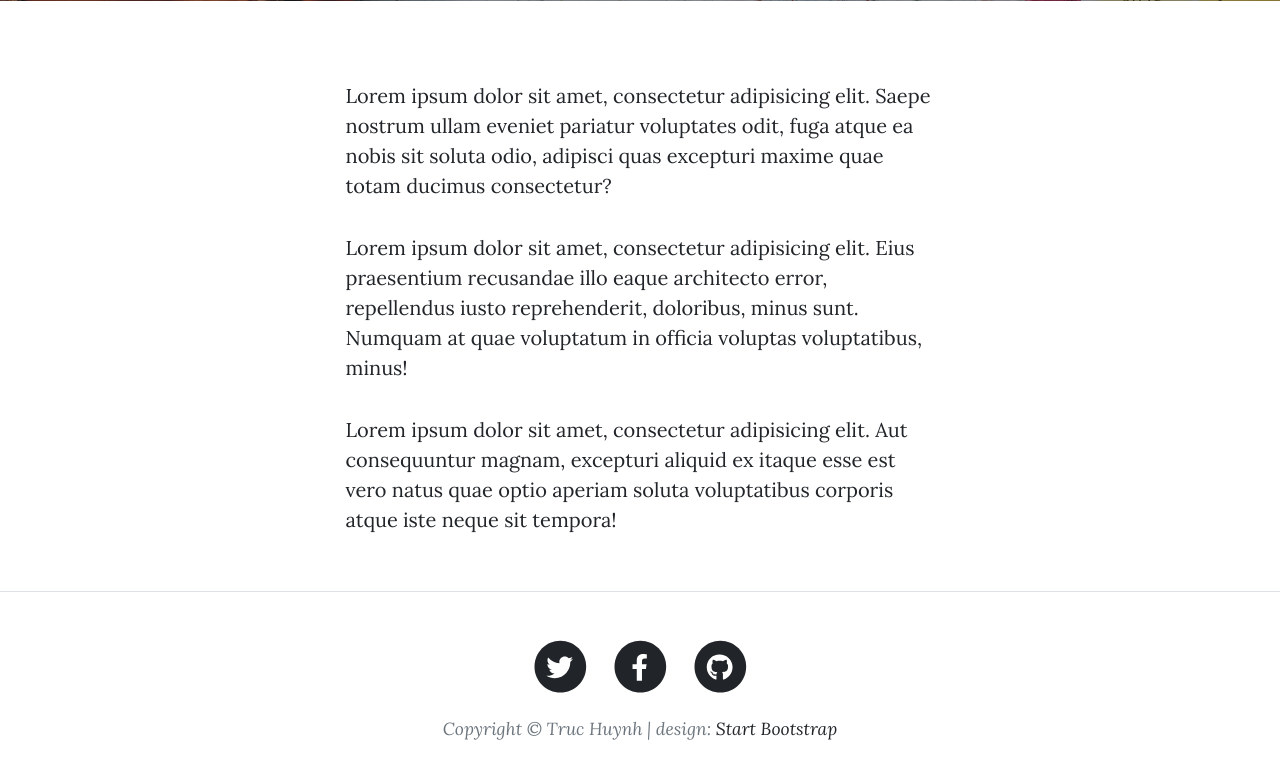
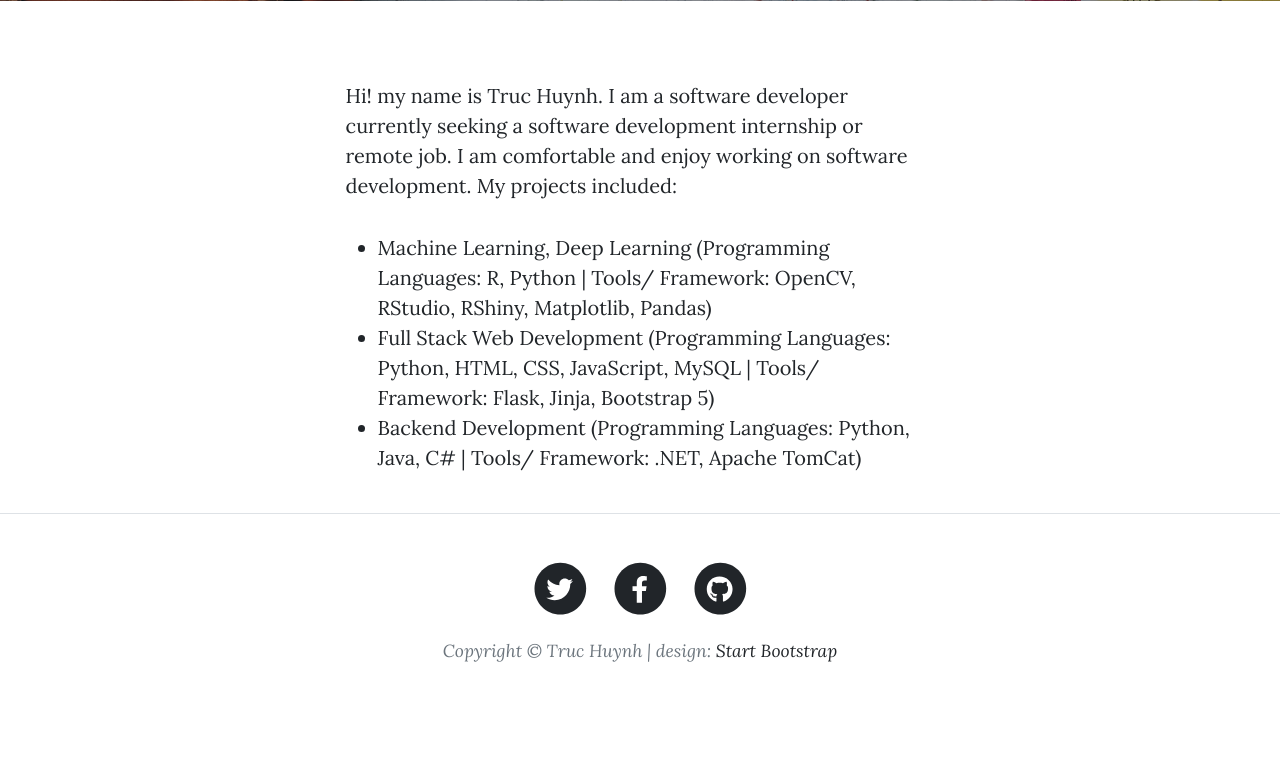
Before and after one commit to jackyhuynh/ScienceBlog, a Flask app: page /about in a window 1280 px wide. Shown: the part 531-1306 px from the top of the page. After the commit the page ends 1243 px from the top, so only its background shows below. Run offline with Flask 2, Linux system fonts and the light colour scheme; some libraries are stand-ins or nearby versions.

Commit message:
Update about.html

```diff
--- a/templates/about.html
+++ b/templates/about.html
@@ -18,9 +18,12 @@
             <div class="container px-4 px-lg-5">
                 <div class="row gx-4 gx-lg-5 justify-content-center">
                     <div class="col-md-10 col-lg-8 col-xl-7">
-                        <p>Lorem ipsum dolor sit amet, consectetur adipisicing elit. Saepe nostrum ullam eveniet pariatur voluptates odit, fuga atque ea nobis sit soluta odio, adipisci quas excepturi maxime quae totam ducimus consectetur?</p>
-                        <p>Lorem ipsum dolor sit amet, consectetur adipisicing elit. Eius praesentium recusandae illo eaque architecto error, repellendus iusto reprehenderit, doloribus, minus sunt. Numquam at quae voluptatum in officia voluptas voluptatibus, minus!</p>
-                        <p>Lorem ipsum dolor sit amet, consectetur adipisicing elit. Aut consequuntur magnam, excepturi aliquid ex itaque esse est vero natus quae optio aperiam soluta voluptatibus corporis atque iste neque sit tempora!</p>
+                        <p>Hi! my name is Truc Huynh. I am a software developer currently seeking a software development internship or remote job. I am comfortable and enjoy working on software development. My projects included:</p>
+                        <ul>
+                            <li>Machine Learning, Deep Learning (Programming Languages: R, Python | Tools/ Framework: OpenCV, RStudio, RShiny, Matplotlib, Pandas) </li>
+                            <li>Full Stack Web Development (Programming Languages: Python, HTML, CSS, JavaScript, MySQL | Tools/ Framework: Flask, Jinja, Bootstrap 5)</li>
+                            <li>Backend Development (Programming Languages: Python, Java, C# | Tools/ Framework: .NET, Apache TomCat)</li>
+                        </ul>
                     </div>
                 </div>
             </div>
```
